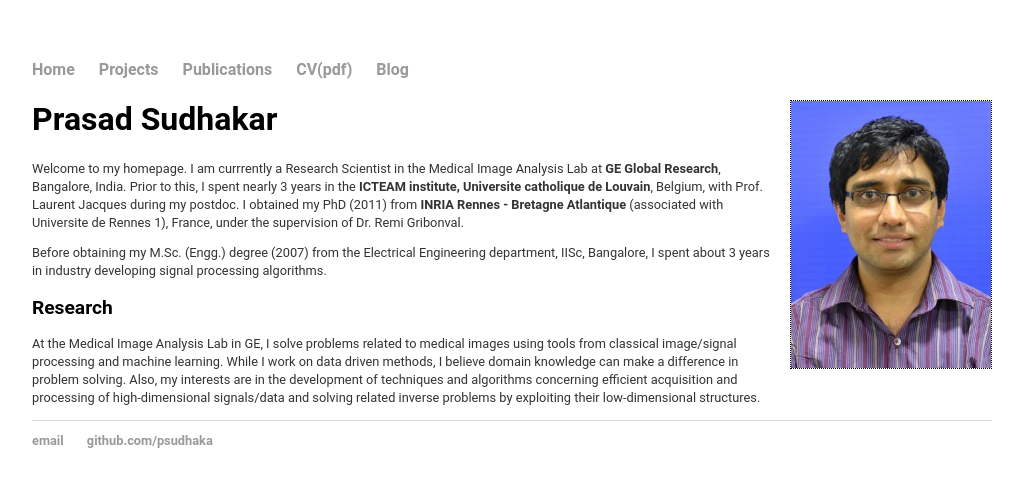
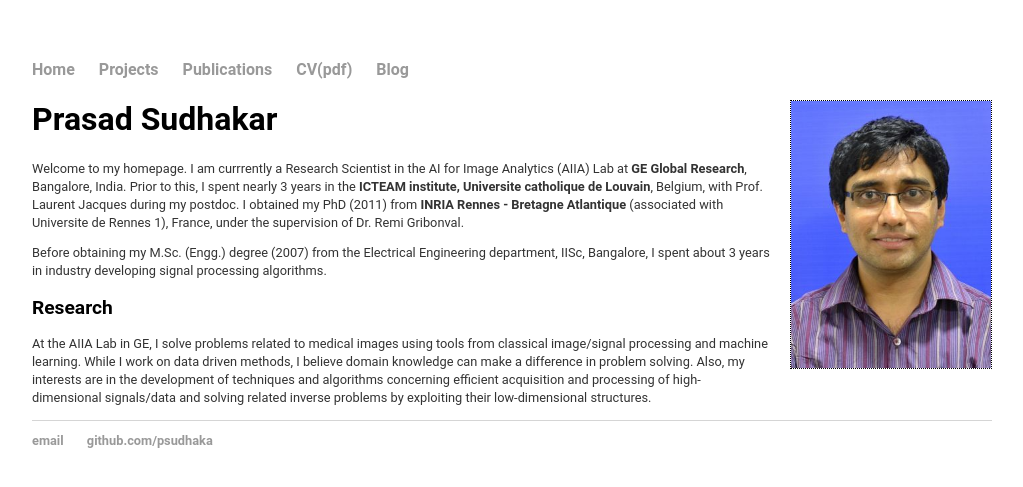
Before and after one commit to psudhaka/psudhaka.github.io, a Jekyll site: the page built from index.html, in a window 1280 px wide. Shown: the top 487 px of the page, without its empty margins (128-1151 px from the left). Built offline with Jekyll 4.4.1, drawn with Linux system fonts in a browser that asks for light colours.

Commit message:
Updated affiliation

```diff
--- a/index.html
+++ b/index.html
@@ -21,7 +21,7 @@ img {
 	<h1>Prasad Sudhakar</h1>
 	<p>
 		<!--<img src="PS.jpg" alt="PS" width="300" height="400">-->
-		Welcome to my homepage. I am currrently a Research Scientist in the Medical Image Analysis Lab at <b>GE Global Research</b>, Bangalore, India. Prior to this, I spent
+		Welcome to my homepage. I am currrently a Research Scientist in the AI for Image Analytics (AIIA) Lab at <b>GE Global Research</b>, Bangalore, India. Prior to this, I spent
 	nearly 3 years in the <b>ICTEAM institute, Universite catholique de Louvain</b>, Belgium, with Prof. Laurent Jacques during my postdoc. I obtained my PhD (2011) from
 	<b>INRIA Rennes - Bretagne Atlantique</b> (associated with Universite de Rennes 1), France,
 	under the supervision of Dr. Remi Gribonval. </p>
@@ -34,7 +34,7 @@ img {
 	</p>
 
 	<h2>Research</h2>
-  	<p>At the Medical Image Analysis Lab in GE, I solve problems related to medical images using tools from classical image/signal processing
+  	<p>At the AIIA Lab in GE, I solve problems related to medical images using tools from classical image/signal processing
   	and machine learning. While I work on data driven methods, I believe domain knowledge can make a difference in problem solving. Also,
   	my interests are in the development of techniques and algorithms concerning efficient acquisition and processing of
   	high-dimensional signals/data and solving related inverse problems by exploiting their low-dimensional structures. </p>
```
